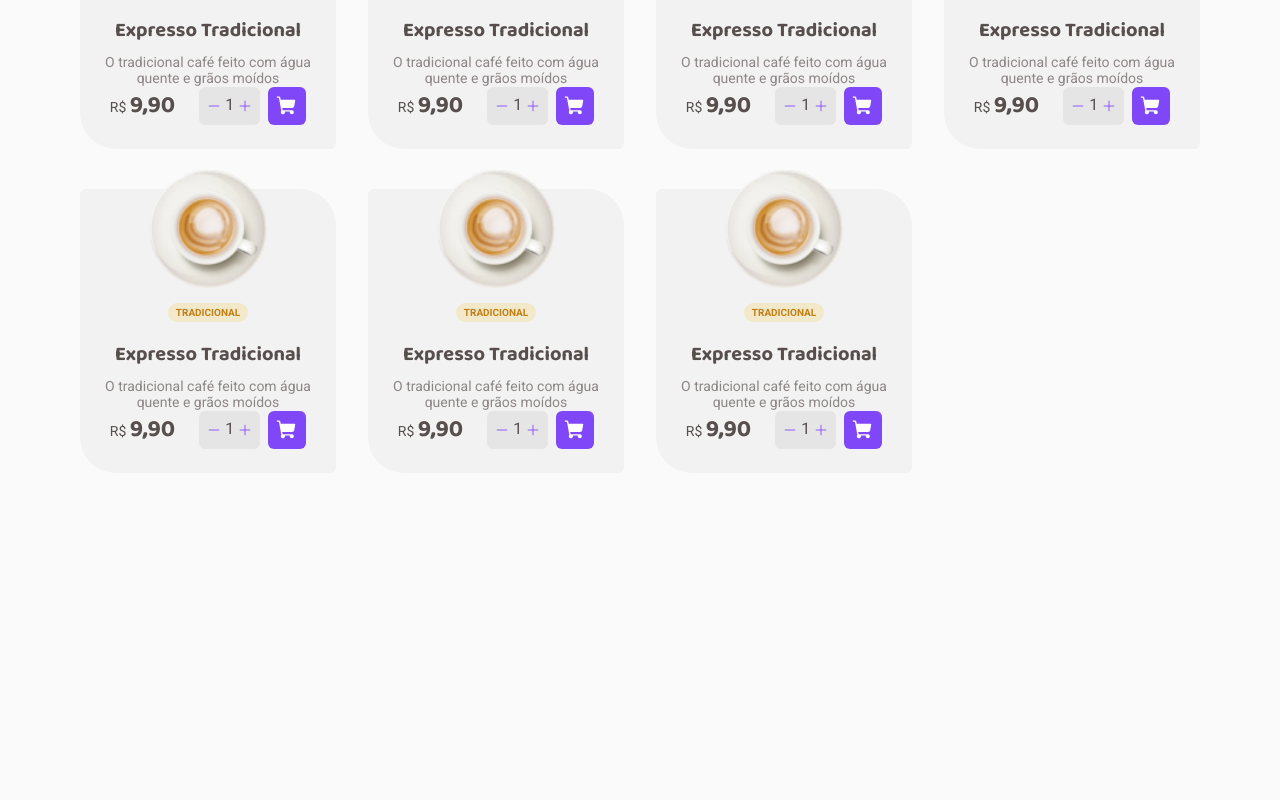
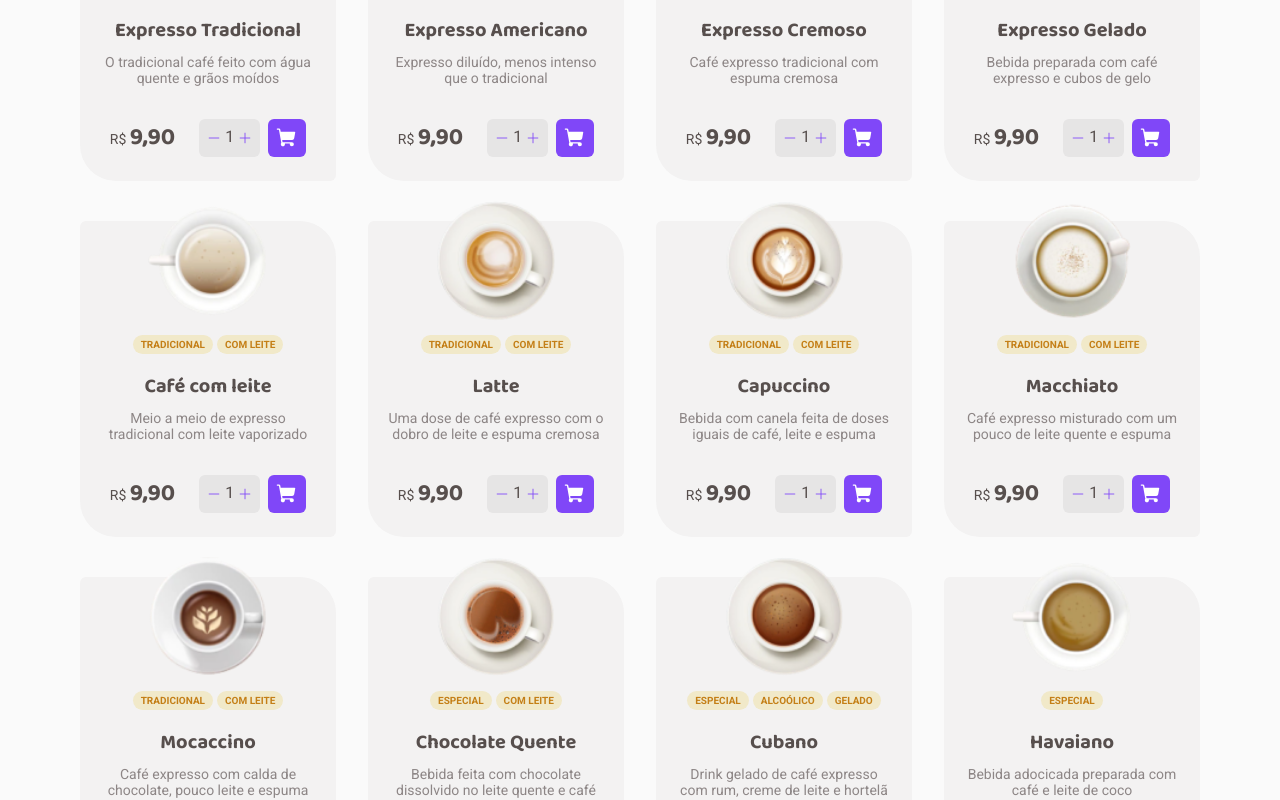
Before and after one commit to rodrigomsrocha/coffee-delivery, a React (Vite) app: page / in a window 1280 px wide. Shown: the part 920-1720 px from the top of the page. Before the commit the page ends 1479 px from the top, so only its background shows below. Built offline with nearby package versions, Linux system fonts and the light colour scheme; data requests are answered from the project's data file.

Commit message:
listing all coffes with json server fake api

```diff
--- /dev/null
+++ b/server.json
@@ -0,0 +1,116 @@
+{
+  "coffees": [
+    {
+      "id": 1,
+      "name": "Expresso Tradicional",
+      "description": "O tradicional café feito com água quente e grãos moídos",
+      "price": 9.9,
+      "tags": ["Tradicional"],
+      "src": "/assets/expressoTradicional.png"
+    },
+    {
+      "id": 2,
+      "name": "Expresso Americano",
+      "description": "Expresso diluído, menos intenso que o tradicional",
+      "price": 9.9,
+      "tags": ["Tradicional"],
+      "src": "/assets/expressoAmericano.png"
+    },
+    {
+      "id": 3,
+      "name": "Expresso Cremoso",
+      "description": "Café expresso tradicional com espuma cremosa",
+      "price": 9.9,
+      "tags": ["Tradicional"],
+      "src": "/assets/expressoCremoso.png"
+    },
+    {
+      "id": 4,
+      "name": "Expresso Gelado",
+      "description": "Bebida preparada com café expresso e cubos de gelo",
+      "price": 9.9,
+      "tags": ["Tradicional", "Gelado"],
+      "src": "/assets/expressoGelado.png"
+    },
+    {
+      "id": 5,
+      "name": "Café com leite",
+      "description": "Meio a meio de expresso tradicional com leite vaporizado",
+      "price": 9.9,
+      "tags": ["Tradicional", "Com leite"],
+      "src": "/assets/cafeComLeite.png"
+    },
+    {
+      "id": 6,
+      "name": "Latte",
+      "description": "Uma dose de café expresso com o dobro de leite e espuma cremosa",
+      "price": 9.9,
+      "tags": ["Tradicional", "Com leite"],
+      "src": "/assets/latte.png"
+    },
+    {
+      "id": 7,
+      "name": "Capuccino",
+      "description": "Bebida com canela feita de doses iguais de café, leite e espuma",
+      "price": 9.9,
+      "tags": ["Tradicional", "Com leite"],
+      "src": "/assets/capuccino.png"
+    },
+    {
+      "id": 8,
+      "name": "Macchiato",
+      "description": "Café expresso misturado com um pouco de leite quente e espuma",
+      "price": 9.9,
+      "tags": ["Tradicional", "Com leite"],
+      "src": "/assets/macchiato.png"
+    },
+    {
+      "id": 9,
+      "name": "Mocaccino",
+      "description": "Café expresso com calda de chocolate, pouco leite e espuma",
+      "price": 9.9,
+      "tags": ["Tradicional", "Com leite"],
+      "src": "/assets/mocaccino.png"
+    },
+    {
+      "id": 10,
+      "name": "Chocolate Quente",
+      "description": "Bebida feita com chocolate dissolvido no leite quente e café",
+      "price": 9.9,
+      "tags": ["Especial", "Com leite"],
+      "src": "/assets/chocolateQuente.png"
+    },
+    {
+      "id": 11,
+      "name": "Cubano",
+      "description": "Drink gelado de café expresso com rum, creme de leite e hortelã",
+      "price": 9.9,
+      "tags": ["Especial", "Alcoólico", "Gelado"],
+      "src": "/assets/cubano.png"
+    },
+    {
+      "id": 12,
+      "name": "Havaiano",
+      "description": "Bebida adocicada preparada com café e leite de coco",
+      "price": 9.9,
+      "tags": ["Especial"],
+      "src": "/assets/havaiano.png"
+    },
+    {
+      "id": 13,
+      "name": "Árabe",
+      "description": "Bebida preparada com grãos de café árabe e especiarias",
+      "price": 9.9,
+      "tags": ["Especial"],
+      "src": "/assets/arabe.png"
+    },
+    {
+      "id": 14,
+      "name": "Irlandês",
+      "description": "Bebida a base de café, uísque irlandês, açúcar e chantilly",
+      "price": 9.9,
+      "tags": ["Especial", "Alcoólico"],
+      "src": "/assets/irlandes.png"
+    }
+  ]
+}
--- a/src/pages/Home/components/CafeItem/CafeItem.module.scss
+++ b/src/pages/Home/components/CoffeeItem/CoffeeItem.module.scss
@@ -15,6 +15,7 @@
   }
   .tags {
     display: flex;
+    gap: 4px;
     flex-wrap: wrap;
     align-items: center;
     justify-content: center;
@@ -39,6 +40,7 @@
     font-size: 0.875rem;
     text-align: center;
     color: var(--base-label);
+    margin-bottom: 2rem;
   }
   .purchaseContainer {
     display: flex;
--- a/src/pages/Home/components/CafeItem/index.tsx
+++ b/src/pages/Home/components/CoffeeItem/index.tsx
@@ -1,18 +1,35 @@
 import { Minus, Plus, ShoppingCart } from 'phosphor-react';
-import styles from './CafeItem.module.scss';
+import styles from './CoffeeItem.module.scss';
 
-export function CafeItem() {
+interface CoffeeItemProps {
+  coffee: {
+    name: string;
+    description: string;
+    price: number;
+    tags: string[];
+    src: string;
+  };
+}
+
+export function CoffeeItem({ coffee }: CoffeeItemProps) {
   return (
     <div className={styles.item}>
-      <img src="/assets/latte.png" alt="" className={styles.img} />
+      <img src={coffee.src} alt="" className={styles.img} />
       <div className={styles.tags}>
-        <strong>Tradicional</strong>
+        {coffee.tags.map((tag) => (
+          <strong key={tag}>{tag}</strong>
+        ))}
       </div>
-      <h3>Expresso Tradicional</h3>
-      <p>O tradicional café feito com água quente e grãos moídos</p>
+      <h3>{coffee.name}</h3>
+      <p>{coffee.description}</p>
       <div className={styles.purchaseContainer}>
         <span>
-          R$ <strong>9,90</strong>
+          R${' '}
+          <strong>
+            {new Intl.NumberFormat('pt-BR', { style: 'decimal', minimumFractionDigits: 2 }).format(
+              coffee.price
+            )}
+          </strong>
         </span>
         <div className={styles.finishPurchase}>
           <div className={styles.increaseControl}>
--- a/src/pages/Home/index.tsx
+++ b/src/pages/Home/index.tsx
@@ -1,16 +1,25 @@
-import { CafeItem } from './components/CafeItem';
+import { useEffect } from 'react';
+import { useCoffeeStore } from '../../stores/coffe';
+import { CoffeeItem } from './components/CoffeeItem';
 import { Intro } from './components/Intro';
 import styles from './Home.module.scss';
 
 export function Home() {
+  const coffees = useCoffeeStore((state) => state.coffees);
+  const fetchCoffees = useCoffeeStore((state) => state.fetch);
+
+  useEffect(() => {
+    fetchCoffees();
+  }, []);
+
   return (
     <>
       <Intro />
       <div className={styles.homeContainer}>
         <h1>Nossos cafés</h1>
         <main className={styles.coffeesContainer}>
-          {[1, 2, 3, 4, 5, 6, 7].map((item) => (
-            <CafeItem key={item} />
+          {coffees.map((coffee) => (
+            <CoffeeItem key={coffee.id} coffee={coffee} />
           ))}
         </main>
       </div>
--- /dev/null
+++ b/src/services/api.ts
@@ -0,0 +1,5 @@
+import axios from 'axios';
+
+export const api = axios.create({
+  baseURL: 'http://localhost:3333/coffees'
+});
--- /dev/null
+++ b/src/stores/coffe.ts
@@ -0,0 +1,28 @@
+import create from 'zustand';
+import { api } from '../services/api';
+
+type Coffee = {
+  id: number;
+  name: string;
+  description: string;
+  price: number;
+  tags: string[];
+  src: string;
+};
+
+interface CoffeeState {
+  coffees: Coffee[];
+  fetch: () => Promise<void>;
+}
+
+export const useCoffeeStore = create<CoffeeState>((set) => ({
+  coffees: [],
+  fetch: async () => {
+    try {
+      const { data } = await api.get('/');
+      set({ coffees: data });
+    } catch (err) {
+      set(() => ({ coffees: [] }));
+    }
+  }
+}));
```
Also changed, not shown: package.json (+6 -2 lines), 1 other file (tests, documents, lock files or other folders).
